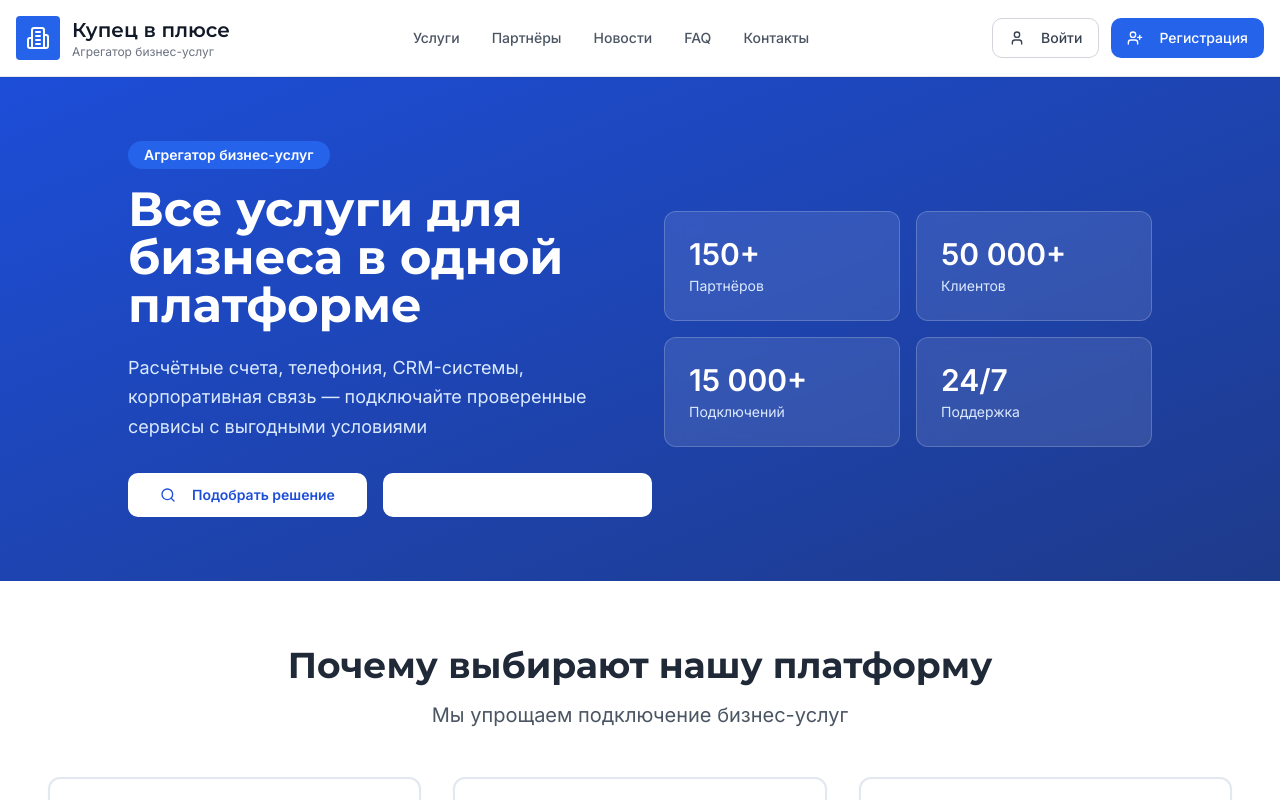
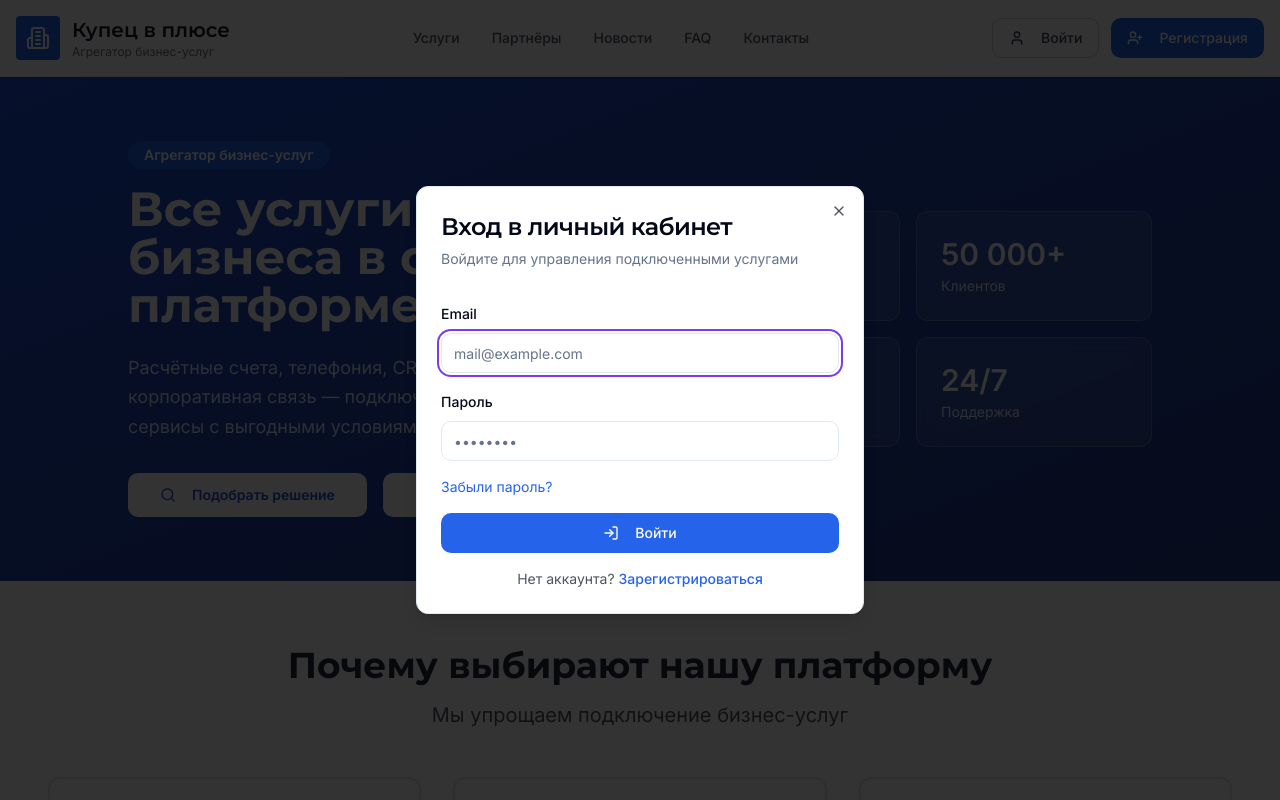
Before and after one commit to pr-poehali-dev/business-helper-app, a React (Vite) app: page / in a window 1280 px wide. Both pictures are taken after a click on the button "Войти". Shown: the top 800 px of the page. Built offline with nearby package versions, Linux system fonts and the light colour scheme.

Commit message:
Активировать кнопки входа и регистрации

```diff
--- a/src/components/Header.tsx
+++ b/src/components/Header.tsx
@@ -1,7 +1,26 @@
+import { useState } from 'react';
 import { Button } from '@/components/ui/button';
 import Icon from '@/components/ui/icon';
+import { Dialog, DialogContent, DialogDescription, DialogHeader, DialogTitle, DialogTrigger } from '@/components/ui/dialog';
+import { Input } from '@/components/ui/input';
+import { Label } from '@/components/ui/label';
 
 const Header = () => {
+  const [loginOpen, setLoginOpen] = useState(false);
+  const [registerOpen, setRegisterOpen] = useState(false);
+
+  const handleLogin = (e: React.FormEvent) => {
+    e.preventDefault();
+    alert('Функция входа будет реализована');
+    setLoginOpen(false);
+  };
+
+  const handleRegister = (e: React.FormEvent) => {
+    e.preventDefault();
+    alert('Функция регистрации будет реализована');
+    setRegisterOpen(false);
+  };
+
   return (
     <header className="bg-white shadow-sm sticky top-0 z-50 border-b border-gray-200">
       <div className="container mx-auto px-4 py-4">
@@ -23,14 +42,102 @@ const Header = () => {
             <a href="#contacts" className="text-sm text-gray-600 hover:text-blue-600 transition-colors font-medium">Контакты</a>
           </nav>
           <div className="flex items-center gap-3">
+            <Dialog open={loginOpen} onOpenChange={setLoginOpen}>
+              <DialogTrigger asChild>
                 <Button variant="outline" className="hidden md:flex border-gray-300 text-gray-700 hover:bg-gray-50">
                   <Icon name="User" className="mr-2" size={18} />
                   Войти
                 </Button>
+              </DialogTrigger>
+              <DialogContent className="sm:max-w-md">
+                <DialogHeader>
+                  <DialogTitle className="text-2xl">Вход в личный кабинет</DialogTitle>
+                  <DialogDescription>
+                    Войдите для управления подключенными услугами
+                  </DialogDescription>
+                </DialogHeader>
+                <form onSubmit={handleLogin} className="space-y-4 mt-4">
+                  <div className="space-y-2">
+                    <Label htmlFor="login-email">Email</Label>
+                    <Input id="login-email" type="email" placeholder="mail@example.com" required />
+                  </div>
+                  <div className="space-y-2">
+                    <Label htmlFor="login-password">Пароль</Label>
+                    <Input id="login-password" type="password" placeholder="••••••••" required />
+                  </div>
+                  <div className="flex items-center justify-between">
+                    <a href="#" className="text-sm text-blue-600 hover:underline">Забыли пароль?</a>
+                  </div>
+                  <Button type="submit" className="w-full bg-blue-600 hover:bg-blue-700">
+                    <Icon name="LogIn" className="mr-2" size={18} />
+                    Войти
+                  </Button>
+                  <div className="text-center text-sm text-gray-600">
+                    Нет аккаунта?{' '}
+                    <button
+                      type="button"
+                      onClick={() => { setLoginOpen(false); setRegisterOpen(true); }}
+                      className="text-blue-600 hover:underline font-medium"
+                    >
+                      Зарегистрироваться
+                    </button>
+                  </div>
+                </form>
+              </DialogContent>
+            </Dialog>
+
+            <Dialog open={registerOpen} onOpenChange={setRegisterOpen}>
+              <DialogTrigger asChild>
                 <Button className="bg-blue-600 text-white hover:bg-blue-700">
                   <Icon name="UserPlus" className="mr-2" size={18} />
                   Регистрация
                 </Button>
+              </DialogTrigger>
+              <DialogContent className="sm:max-w-md">
+                <DialogHeader>
+                  <DialogTitle className="text-2xl">Регистрация</DialogTitle>
+                  <DialogDescription>
+                    Создайте аккаунт для доступа ко всем услугам платформы
+                  </DialogDescription>
+                </DialogHeader>
+                <form onSubmit={handleRegister} className="space-y-4 mt-4">
+                  <div className="space-y-2">
+                    <Label htmlFor="register-name">Имя</Label>
+                    <Input id="register-name" type="text" placeholder="Иван Иванов" required />
+                  </div>
+                  <div className="space-y-2">
+                    <Label htmlFor="register-company">Компания</Label>
+                    <Input id="register-company" type="text" placeholder="ООО 'Компания'" />
+                  </div>
+                  <div className="space-y-2">
+                    <Label htmlFor="register-email">Email</Label>
+                    <Input id="register-email" type="email" placeholder="mail@example.com" required />
+                  </div>
+                  <div className="space-y-2">
+                    <Label htmlFor="register-phone">Телефон</Label>
+                    <Input id="register-phone" type="tel" placeholder="+7 (999) 123-45-67" required />
+                  </div>
+                  <div className="space-y-2">
+                    <Label htmlFor="register-password">Пароль</Label>
+                    <Input id="register-password" type="password" placeholder="••••••••" required />
+                  </div>
+                  <Button type="submit" className="w-full bg-blue-600 hover:bg-blue-700">
+                    <Icon name="UserPlus" className="mr-2" size={18} />
+                    Зарегистрироваться
+                  </Button>
+                  <div className="text-center text-sm text-gray-600">
+                    Уже есть аккаунт?{' '}
+                    <button
+                      type="button"
+                      onClick={() => { setRegisterOpen(false); setLoginOpen(true); }}
+                      className="text-blue-600 hover:underline font-medium"
+                    >
+                      Войти
+                    </button>
+                  </div>
+                </form>
+              </DialogContent>
+            </Dialog>
           </div>
         </div>
       </div>
```
Lines whose indentation alone changed are shown as unchanged.
